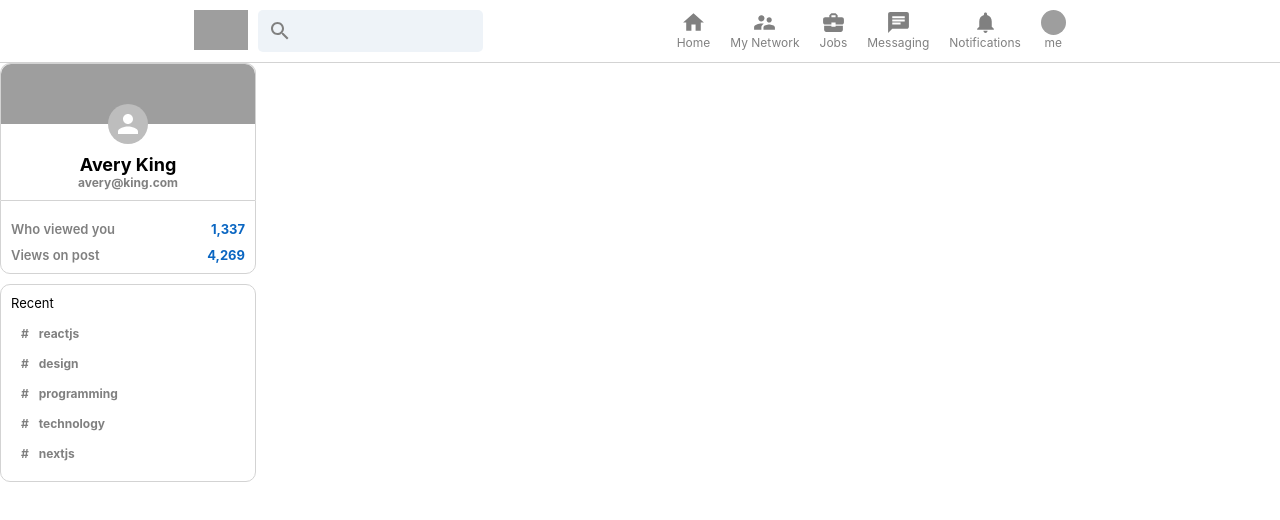
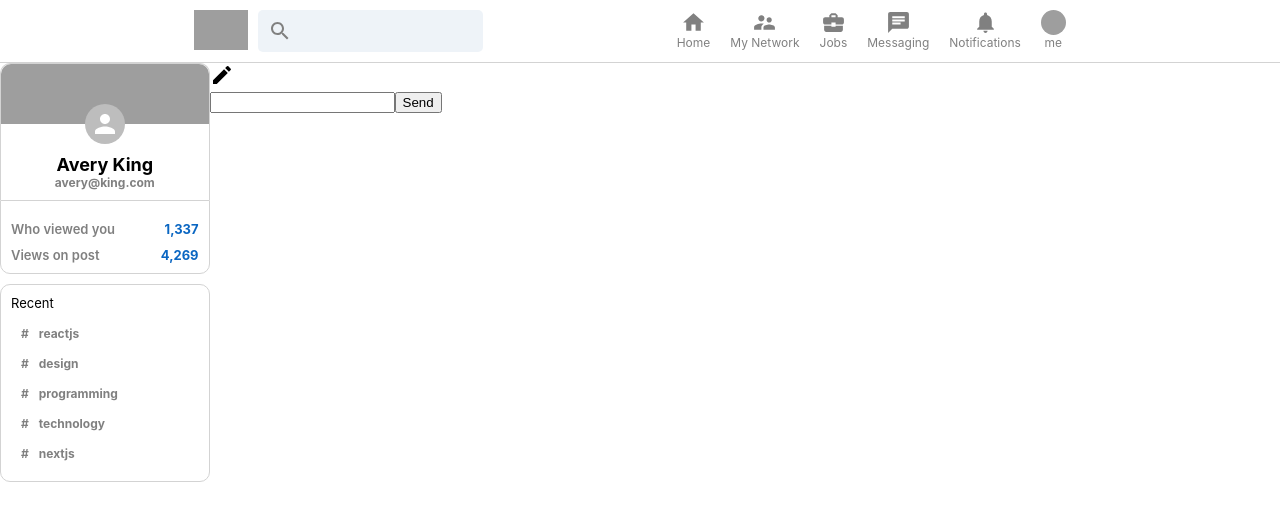
Before and after one commit to AveryKing/linkedin-clone, a React (Create React App) app: page / in a window 1280 px wide. Shown: the top 520 px of the page. Built offline with nearby package versions, Linux system fonts and the light colour scheme; grey boxes are pictures that could not be loaded.

Commit message:
feed component added

```diff
--- a/src/App.js
+++ b/src/App.js
@@ -3,6 +3,7 @@
 import { Counter } from './features/counter/Counter';
 import Header from "./components/Header";
 import Sidebar from "./components/Sidebar";
+import Feed from "./components/Feed";
 
 function App() {
   return (
@@ -10,6 +11,7 @@
       <Header/>
         <div className="app__body">
             <Sidebar />
+            <Feed/>
         </div>
     </div>
   );
--- /dev/null
+++ b/src/components/Feed.js
@@ -0,0 +1,20 @@
+import React from 'react';
+import CreateIcon from '@mui/icons-material/Create'
+import '../styles/Feed.css';
+const Feed = () => {
+    return (
+        <div className='feed'>
+            <div className="feed__inputContainer">
+                <div className="feed__input">
+                    <CreateIcon />
+                    <form>
+                        <input type="text"/>
+                        <button type='submit'>Send</button>
+                    </form>
+                </div>
+            </div>
+        </div>
+    );
+};
+
+export default Feed;
```
Also changed, not shown: src/styles/Feed.css (added).
